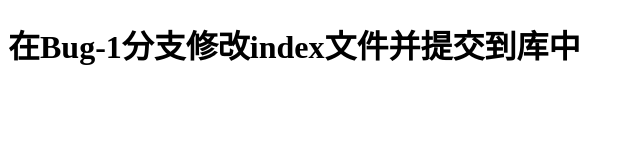
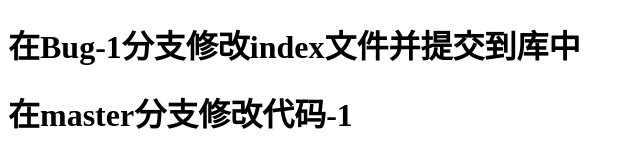
Before and after one commit to lyq-github1022/git-demo, a plain HTML site: page index.html in a window 1280 px wide. Shown: the whole page, without its empty margins (0-640 px from the left). Drawn offline with Linux system fonts and the light colour scheme.

Commit message:
在master分支修改代码-1

```diff
--- a/index.html
+++ b/index.html
@@ -8,5 +8,6 @@
   </head>
   <body>
     <h1>在Bug-1分支修改index文件并提交到库中</h1>
+    <h1>在master分支修改代码-1</h1>
   </body>
 </html>
```
